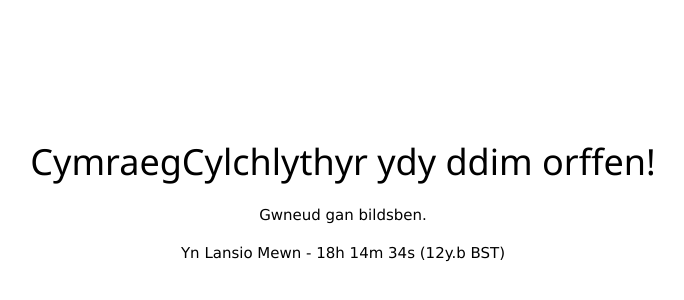
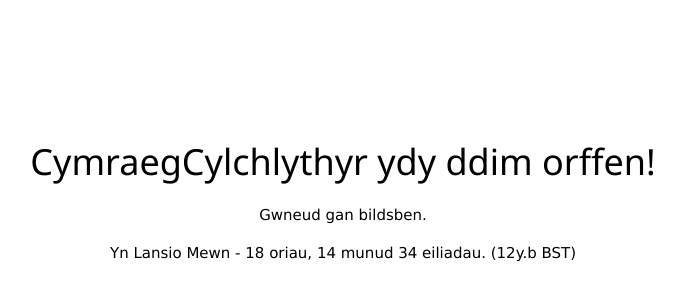
Before and after one commit to bildsben/CymraegCylchlythyr, a plain HTML site: page index.html in a window 1280 px wide. Shown: the part 118-418 px from the top of the page, without its empty margins (297-981 px from the left). Drawn offline with nearby package versions, Linux system fonts and the light colour scheme.

Commit message:
Update index.html

```diff
--- a/index.html
+++ b/index.html
@@ -42,12 +42,12 @@
 
 <script>
 
-    var countDownDate = new Date(new Date("July 2, 2022 12:00:00").toLocaleString("cy", {timeZone: "Europe/London"})).getTime();
+    var countDownDate = new Date(new Date("July 2, 2022 12:00:00").toLocaleString("en-US", {timeZone: "Europe/London"})).getTime();
 
     console.log(countDownDate)
 
     var x = setInterval(function() {
-        var now = new Date(new Date().toLocaleString("cy-CY", {timeZone: "Europe/London"})).getTime();
+        var now = new Date(new Date().toLocaleString("en-US", {timeZone: "Europe/London"})).getTime();
         var distance = countDownDate - now;
 
         var days = Math.floor(distance / (1000 * 60 * 60 * 24));
@@ -55,8 +55,8 @@
         var minutes = Math.floor((distance % (1000 * 60 * 60)) / (1000 * 60));
         var seconds = Math.floor((distance % (1000 * 60)) / 1000);
 
-        document.getElementById("time").innerHTML = "Yn Lansio Mewn - " + hours + "h " +
-                                                    minutes + "m " + seconds + "s (12y.b BST)";
+        document.getElementById("time").innerHTML = "Yn Lansio Mewn - " + hours + " oriau, " +
+                                                    minutes + " munud " + seconds + " eiliadau. (12y.b BST)";
 
 
 
```
